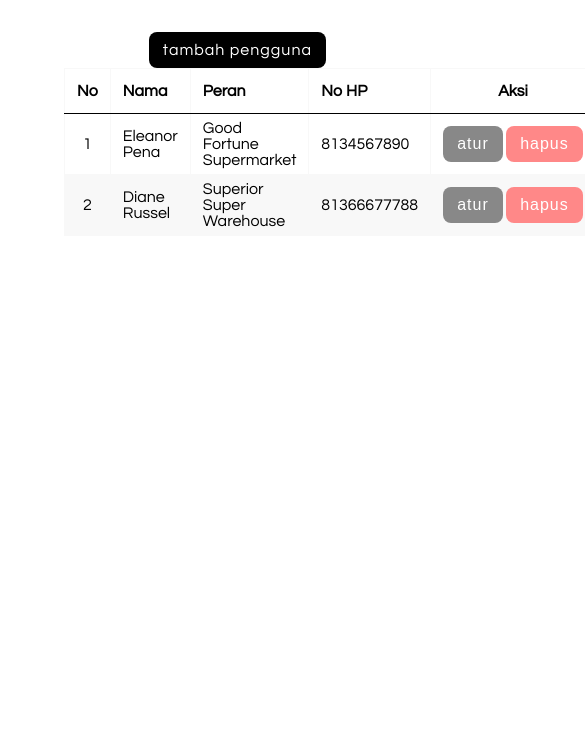
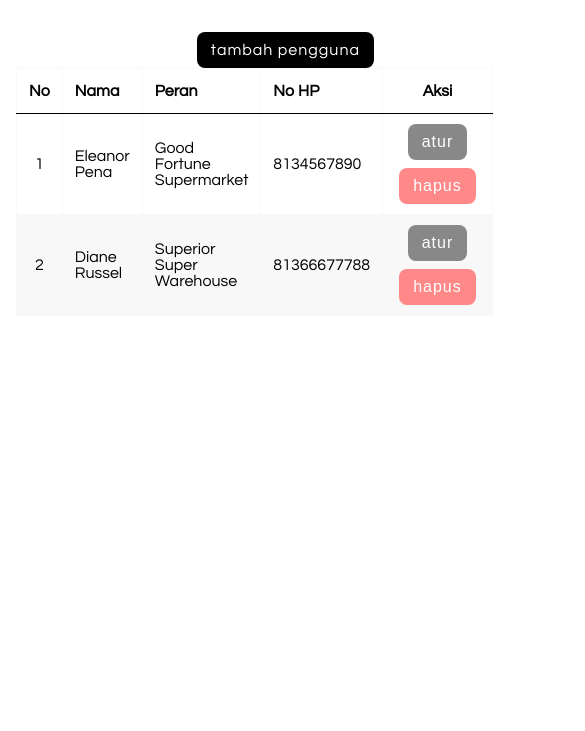
Before and after one commit to irwanphan/sinka-umkm-html, a website: page public/pengguna.html in a window 390 px wide. Shown: the part 113-844 px from the top of the page, 585 px wide, since content can reach past the window. Drawn offline with Linux system fonts and the light colour scheme.

Commit message:
table responsive

```diff
--- a/public/assets/sass/main.sass
+++ b/public/assets/sass/main.sass
@@ -18,6 +18,7 @@ $nav-menu-padding: 0 1.5rem
 $nav-menu-height: 3rem
 
 $main-padding: 4rem
+$main-mobile-padding: 1rem
 
 $form-fieldset-height: 3rem
 $form-fieldset-bgcolor: $gray-light
@@ -214,7 +215,15 @@ main
 			width: 100%
 	main
 		&.content
-			padding-left: $main-padding
+			padding: $main-mobile-padding
+			padding-top: $main-padding
+		table
+			tr
+				td
+					&:last-child
+						white-space: initial
+					button, .button
+						margin: .25rem
 	.columns
 		display: block
 	input#nav
```
Also changed, not shown: public/assets/css/main.css, 2 other files.
